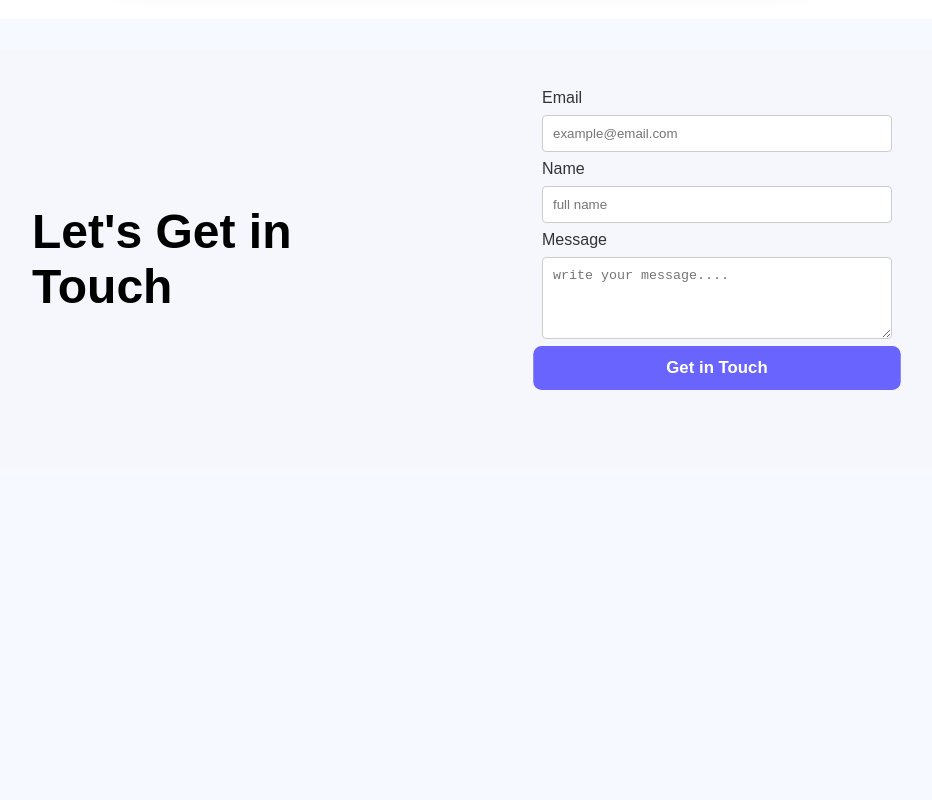
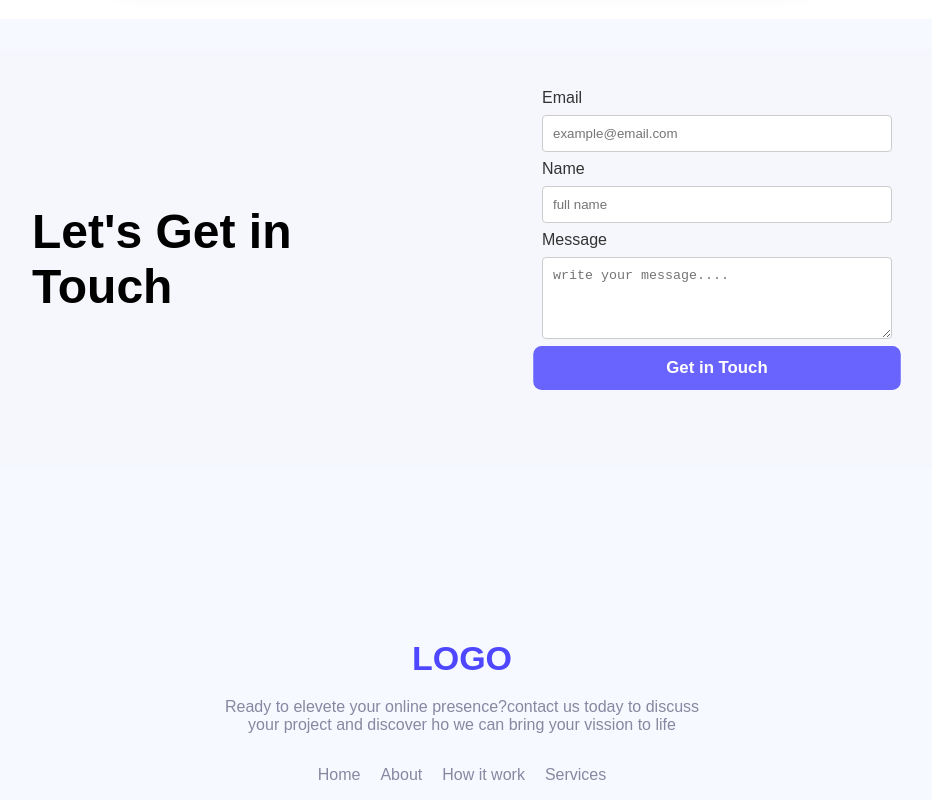
Before and after one commit to naiemoi/1stProject, a plain HTML site: page index.html in a window 1280 px wide. Shown: the part 2671-3471 px from the top of the page, without its empty margins (178-1110 px from the left). Before the commit the page ends 3140 px from the top, so only its background shows below. Drawn offline with Linux system fonts and the light colour scheme.

Commit message:
added the foot section

```diff
--- a/index.html
+++ b/index.html
@@ -141,12 +141,22 @@
   </div>
 </div>
 </main>
-<footer>
+    <footer>
+        <div class="fit">
+            <div>
+                <h2 class="logo">LOGO</h2>
+                <p class="p">Ready to elevete your online presence?contact us today to discuss <br>your project and discover ho we can bring your vission to life </p>
+            </div>
+            </div>
+            <div class="alter">
+                <p>Home</p>
+                <p>About</p>
+                <p>How it work</p>
+                <p>Services</p>
 
+            </div>
 
-
-
-</footer>
+    </footer>
 
 
 </body>
--- a/style.css
+++ b/style.css
@@ -298,12 +298,12 @@ input, textarea {
     font-weight: bold;
     padding-top: 150px;
 
-}.foot{
+}.fit{
     flex-direction:column;
 
     text-align: center;
 }
-.alt{
+.alter{
     display: flex;
      gap: 20px;
     text-align: center;
```
